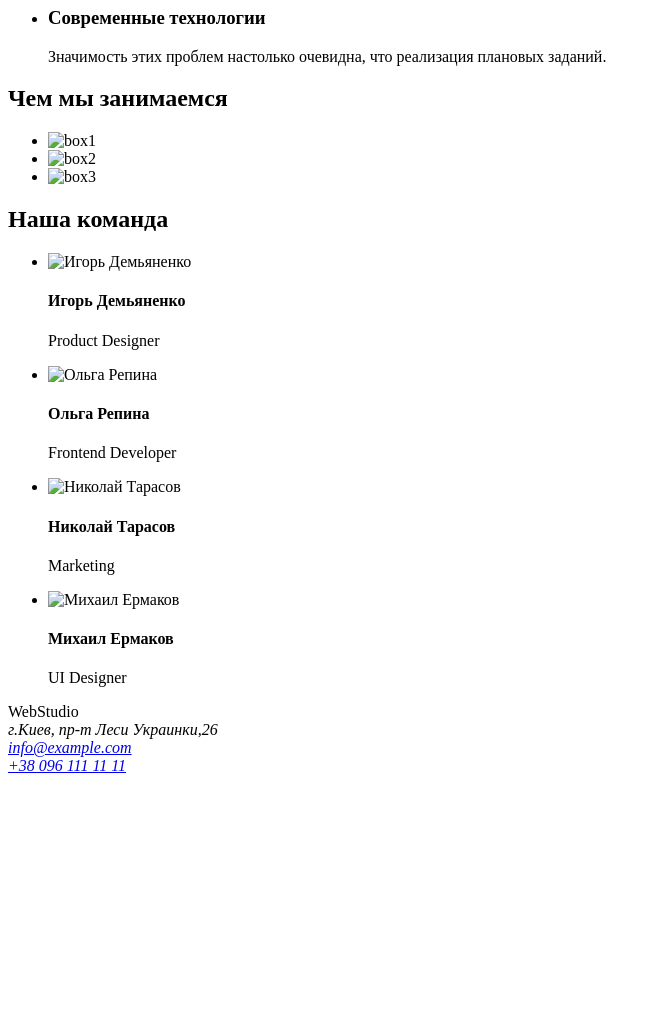
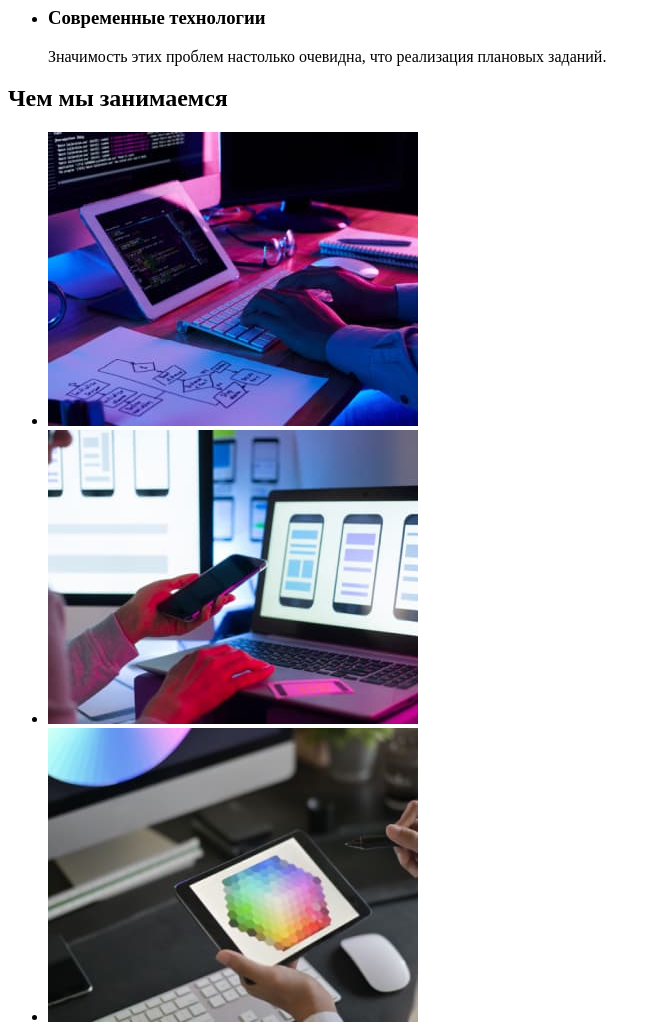
Before and after one commit to AnastasiaZhab/goit-markup-hw-01, a plain HTML site: page index.html in a window 1280 px wide. Shown: the part 480-1505 px from the top of the page, without its empty margins (0-661 px from the left). Before the commit the page ends 1263 px from the top, so only its background shows below. Drawn offline with Linux system fonts and the light colour scheme; the site is published under a folder, as on GitHub Pages, so addresses that start at the root find nothing.

Commit message:
исправляет ссылку на картинки

```diff
--- a/index.html
+++ b/index.html
@@ -60,9 +60,9 @@
         <section>
             <h2>Чем мы занимаемся</h2>
             <ul>
-                <li><img src="/images/drop/img.jpg" alt="box1" width="370"/></li>
-                <li><img src="/images/drop/box2.jpg" alt="box2" width="370"/></li>
-                <li><img src="/images/drop/box3.jpg" alt="box3" width="370"/></li>
+                <li><img src="./images/drop/img.jpg" alt="box1" width="370"/></li>
+                <li><img src="./images/drop/box2.jpg" alt="box2" width="370"/></li>
+                <li><img src="./images/drop/box3.jpg" alt="box3" width="370"/></li>
             </ul>
         </section>
 
@@ -71,22 +71,22 @@
             <h2>Наша команда</h2>
             <ul>
                 <li>
-                    <img src="/images/drop/igor.jpg" alt="Игорь Демьяненко" width="270"/>
+                    <img src="./images/drop/igor.jpg" alt="Игорь Демьяненко" width="270"/>
                     <h4>Игорь Демьяненко</h4>
                     <p><span lang="en">Product Designer</span></p>
                 </li>
                 <li>
-                    <img src="/images/drop/olga.jpg" alt="Ольга Репина" width="270"/>
+                    <img src="./images/drop/olga.jpg" alt="Ольга Репина" width="270"/>
                     <h4>Ольга Репина</h4>
                     <p><span lang="en">Frontend Developer</span></p>
                 </li>
                 <li>
-                    <img src="/images/drop/nicholas.jpg" alt="Николай Тарасов" width="270"/>
+                    <img src="./images/drop/nicholas.jpg" alt="Николай Тарасов" width="270"/>
                     <h4>Николай Тарасов</h4>
                     <p><span lang="en">Marketing</span></p>
                 </li>
                 <li>
-                    <img src="/images/drop/michael.jpg" alt="Михаил Ермаков" width="270"/>
+                    <img src="./images/drop/michael.jpg" alt="Михаил Ермаков" width="270"/>
                     <h4>Михаил Ермаков</h4>
                     <p><span lang="en">UI Designer</span></p>
                 </li>
```
